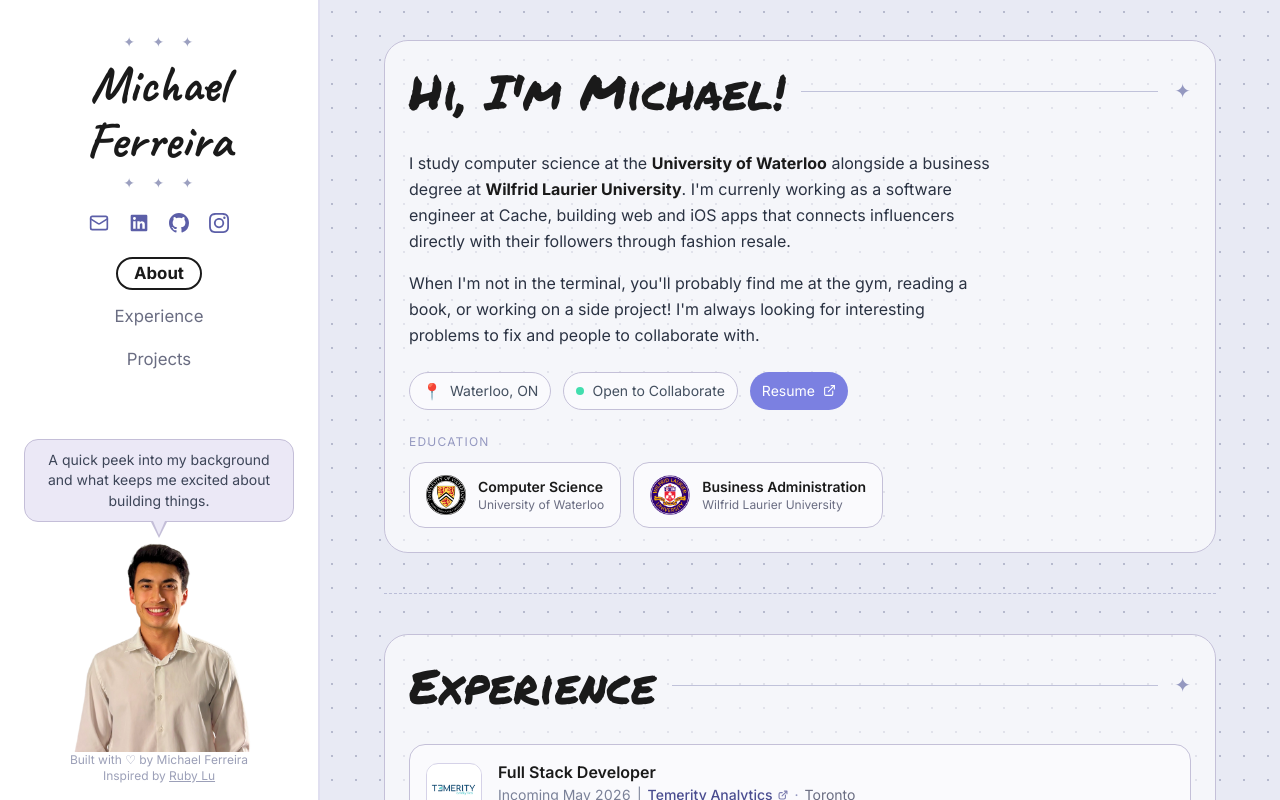
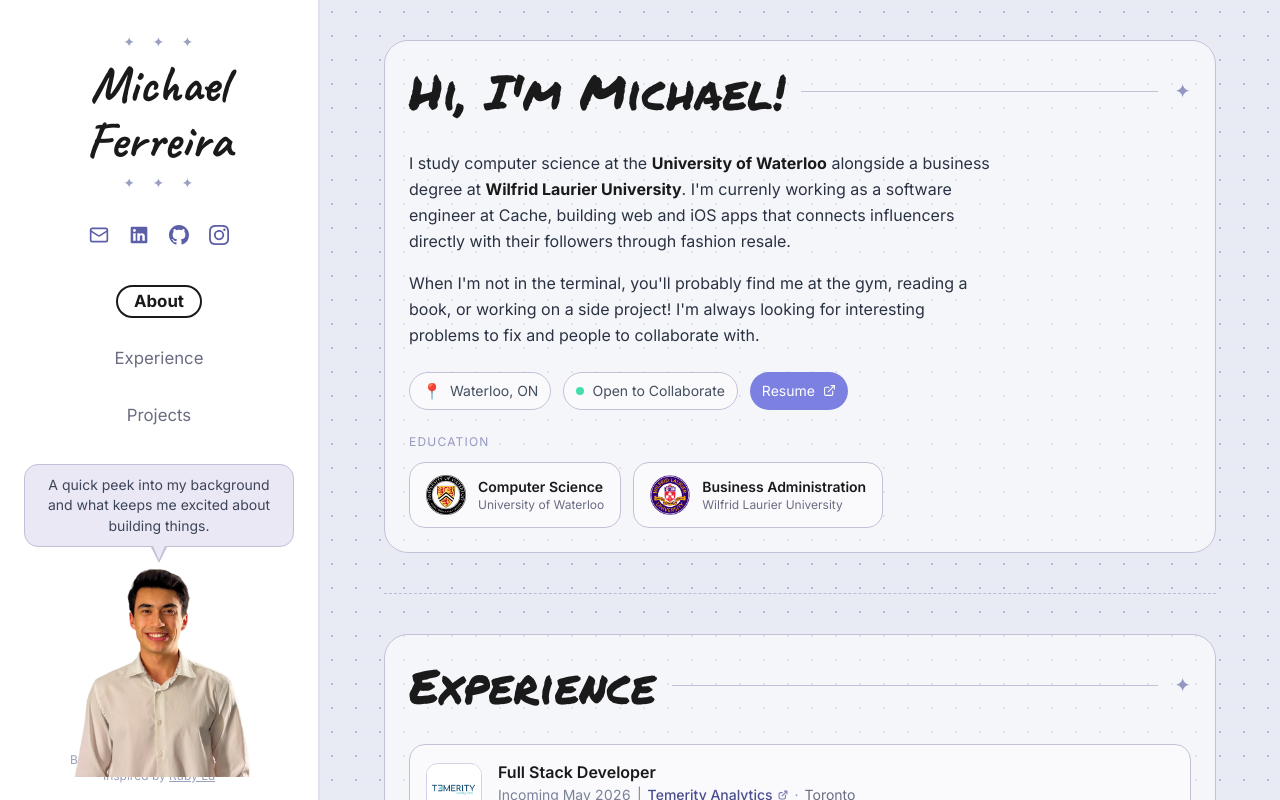
Before and after one commit to michaeljf07/personal-website3.0, a Next.js app: page / in a window 1280 px wide. Built offline with nearby package versions, Linux system fonts and the light colour scheme; no server answers.

Commit message:
improvement: spacing of sidebar

```diff
--- a/app/components/Sidebar.tsx
+++ b/app/components/Sidebar.tsx
@@ -53,7 +53,7 @@
                 return;
             }
 
-            const activationLine = getViewportHeight() * 0.28;
+            const activationLine = getViewportHeight() * 0.2;
             let nextActive = sections[0].id;
 
             if (isNearBottom()) {
@@ -145,7 +145,7 @@
                 </div>
             </div>
 
-            <div className="flex items-center justify-center gap-1 sm:gap-5 py-3 shrink-0">
+            <div className="flex items-center justify-center gap-1 sm:gap-5 md:py-4 lg:py-6 shrink-0">
                 <a
                     href="mailto:michael.ferreira@uwaterloo.ca"
                     aria-label="Email"
@@ -191,7 +191,7 @@
                 </a>
             </div>
 
-            <nav className="flex flex-col items-center gap-2.5 py-3 shrink-0">
+            <nav className="flex flex-col items-center gap-2 md:gap-4 lg:gap-6 py-4 mb-4 shrink-0">
                 {navItems.map(({ id, label }) => (
                     <button
                         key={id}
```
